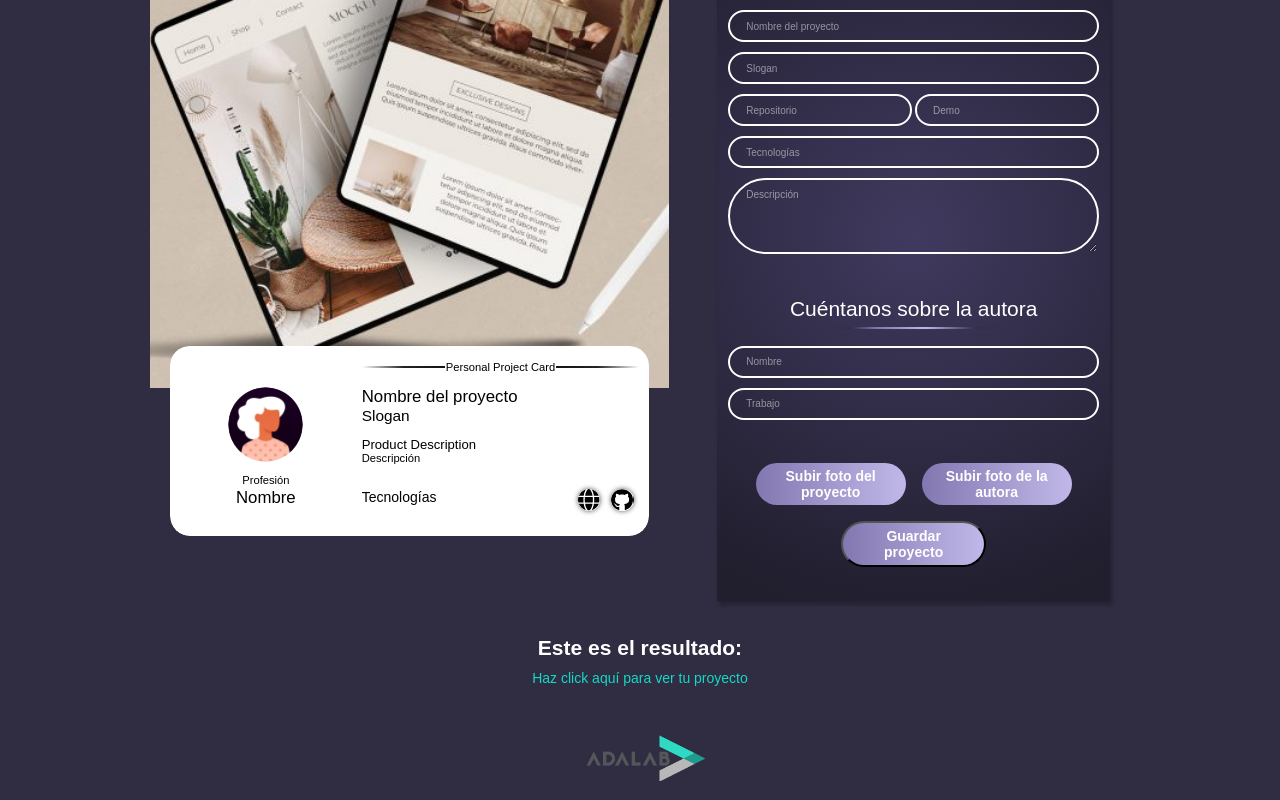
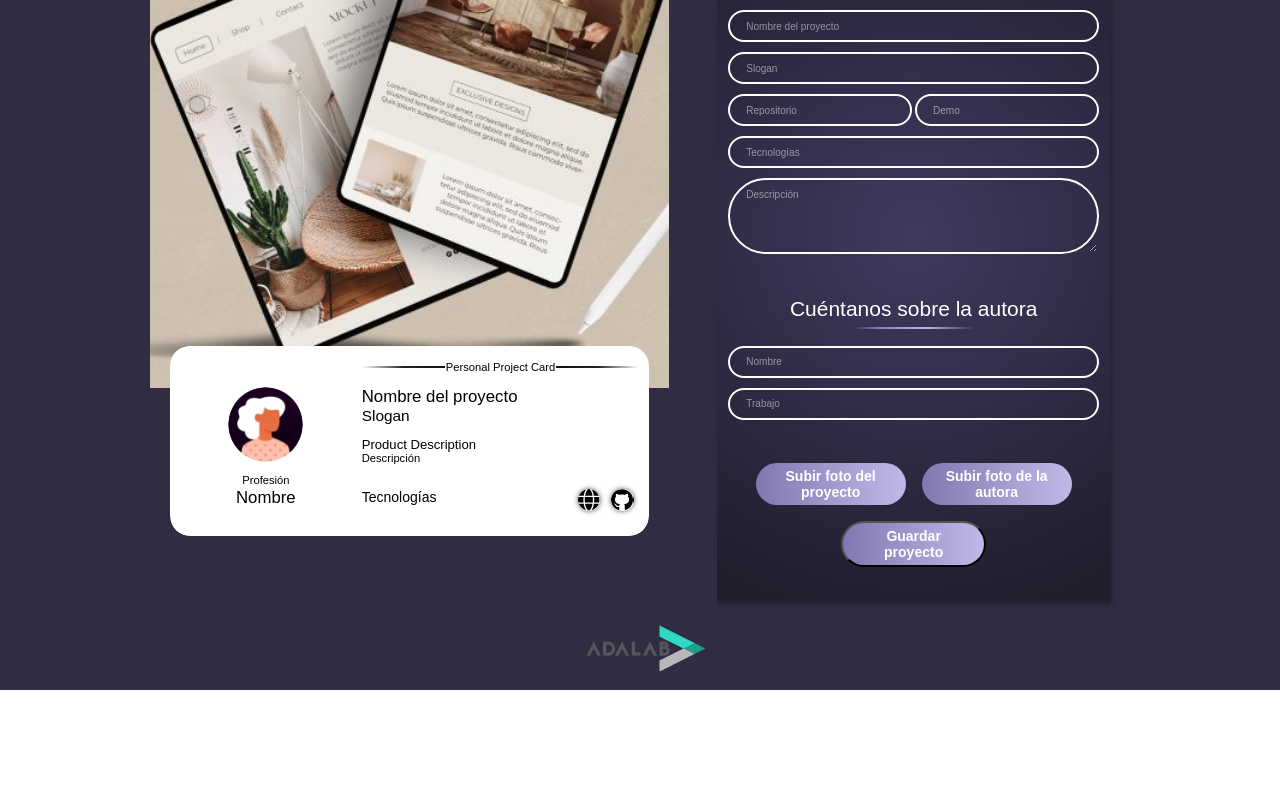
Before and after one commit to BugmaoLtd/project-promo-48-module-3-team-2, a React (Vite) app: page / in a window 1280 px wide. Shown: the part 425-1225 px from the top of the page. After the commit the page ends 1115 px from the top, so only its background shows below. Built offline with nearby package versions, Linux system fonts and the light colour scheme.

Commit message:
Change final url button

```diff
--- a/src/components/App.jsx
+++ b/src/components/App.jsx
@@ -106,7 +106,7 @@ function App() {
           <p className="hero__text">
             Escaparate en línea para recoger ideas a través de la tecnología
           </p>
-          <a className="button--link" href="./">
+          <a className="button--link" href={url} target="_blank">
             Ver proyectos
           </a>
         </section>
@@ -126,10 +126,6 @@ function App() {
           onSaveProject={handleSubmitProject}
         />
       </main>
-      <section className="result">
-        <h2 className="result__text">Este es el resultado:</h2>
-        <a className="result__url" href={url} target="_blank">Haz click aquí para ver tu proyecto</a>
-      </section>
       <Footer />
     </div>
   );
--- a/src/scss/layout/_main.scss
+++ b/src/scss/layout/_main.scss
@@ -397,7 +397,3 @@
     }
   }
 }
-
-.hidden {
-  display: none;
-}
```
